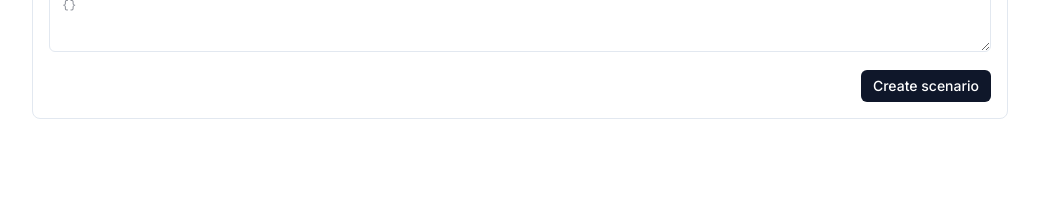
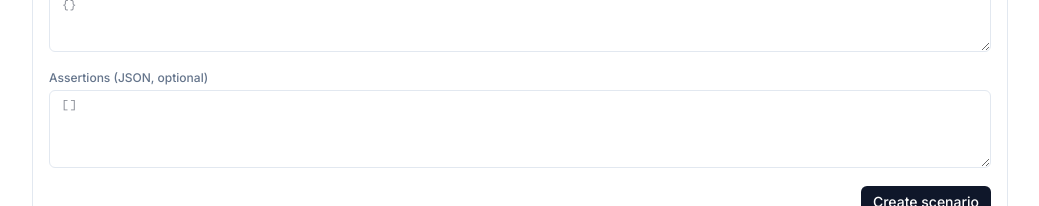
Before and after one commit to Cash-Codes/Agent-regression-lab, a Next.js app: page /scenarios in a window 1280 px wide. Shown: the part 746-952 px from the top of the page, without its empty margins (120-1159 px from the left). Before the commit the page ends 897 px from the top, so only its background shows below. Built offline with nearby package versions, Linux system fonts and the light colour scheme; no server answers; the database is empty.

Commit message:
feat: NewScenarioForm + createScenarioAction accept assertions

```diff
--- a/app/scenarios/actions.ts
+++ b/app/scenarios/actions.ts
@@ -9,6 +9,7 @@ import {
   parseInputsJSON,
   parseFixturesJSON,
 } from '@/lib/validation';
+import { parseAssertionsJSON } from '@/lib/assertion-validation';
 
 export type CreateScenarioState = { error: string | null };
 
@@ -45,6 +46,14 @@ export async function createScenarioAction(
     return { error: err instanceof Error ? err.message : String(err) };
   }
 
+  const assertionsRaw = String(formData.get('assertions') ?? '');
+  let assertions: ReturnType<typeof parseAssertionsJSON>;
+  try {
+    assertions = parseAssertionsJSON(assertionsRaw);
+  } catch (err) {
+    return { error: err instanceof Error ? err.message : String(err) };
+  }
+
   const created = await prisma.scenario.create({
     data: {
       name,
@@ -53,6 +62,7 @@ export async function createScenarioAction(
       inputs: inputs as never,
       fixtures:
         Object.keys(fixtures).length > 0 ? (fixtures as never) : undefined,
+      assertions: assertions as never,
     },
   });
 
--- a/src/components/scenario/new-scenario-form.tsx
+++ b/src/components/scenario/new-scenario-form.tsx
@@ -101,6 +101,21 @@ export function NewScenarioForm() {
             className="border-border bg-background focus:border-accent mt-1 w-full rounded-md border px-3 py-1.5 font-mono text-xs focus:outline-none"
           />
         </div>
+        <div>
+          <label
+            htmlFor="assertions"
+            className="text-muted block text-xs font-medium"
+          >
+            Assertions (JSON, optional)
+          </label>
+          <textarea
+            id="assertions"
+            name="assertions"
+            rows={4}
+            placeholder="[]"
+            className="border-border bg-background focus:border-accent mt-1 w-full rounded-md border px-3 py-1.5 font-mono text-xs focus:outline-none"
+          />
+        </div>
         {state.error ? (
           <p className="text-pill-eval-fail text-xs">{state.error}</p>
         ) : null}
```
